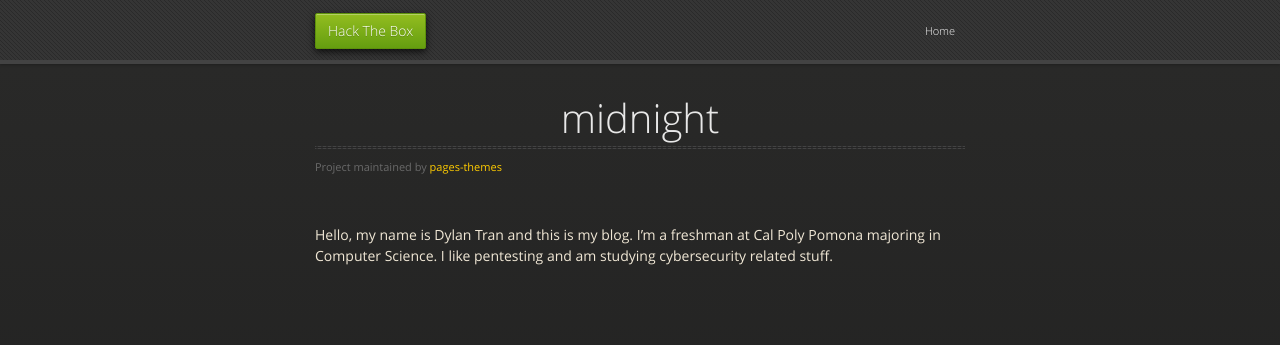
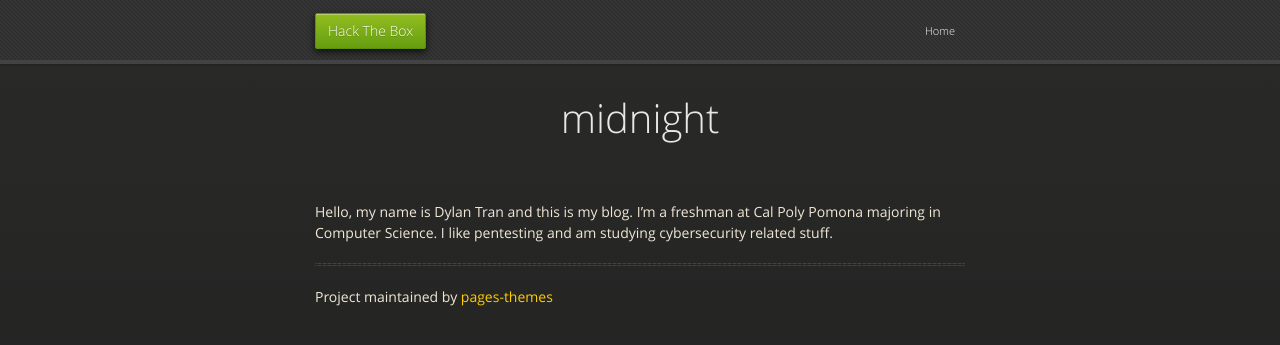
Before and after one commit to pages-themes/midnight, a Jekyll site: the page built from index.md, in a window 1280 px wide. Shown: the top 345 px of the page. Built offline with Jekyll 4.4.1, drawn with Linux system fonts in a browser that asks for light colours.

Commit message:
Update default.html
remove
          <hr>
          <span class="credits left">Project maintained by <a href="{{ site.github.owner_url }}">{{ site.github.owner_name }}</a></span>
from 38

```diff
--- a/_layouts/default.html
+++ b/_layouts/default.html
@@ -34,10 +34,11 @@
       <section>
         <div id="title">
           <h1>{{ site.title | default: site.github.repository_name }}</h1>
-          <hr>
-          <span class="credits left">Project maintained by <a href="{{ site.github.owner_url }}">{{ site.github.owner_name }}</a></span>
+
         </div>
       {{ content }}
+      <hr>
+      <span class="credits left">Project maintained by <a href="{{ site.github.owner_url }}">{{ site.github.owner_name }}</a></span>
       </section>
     </div>
   </body>
```
